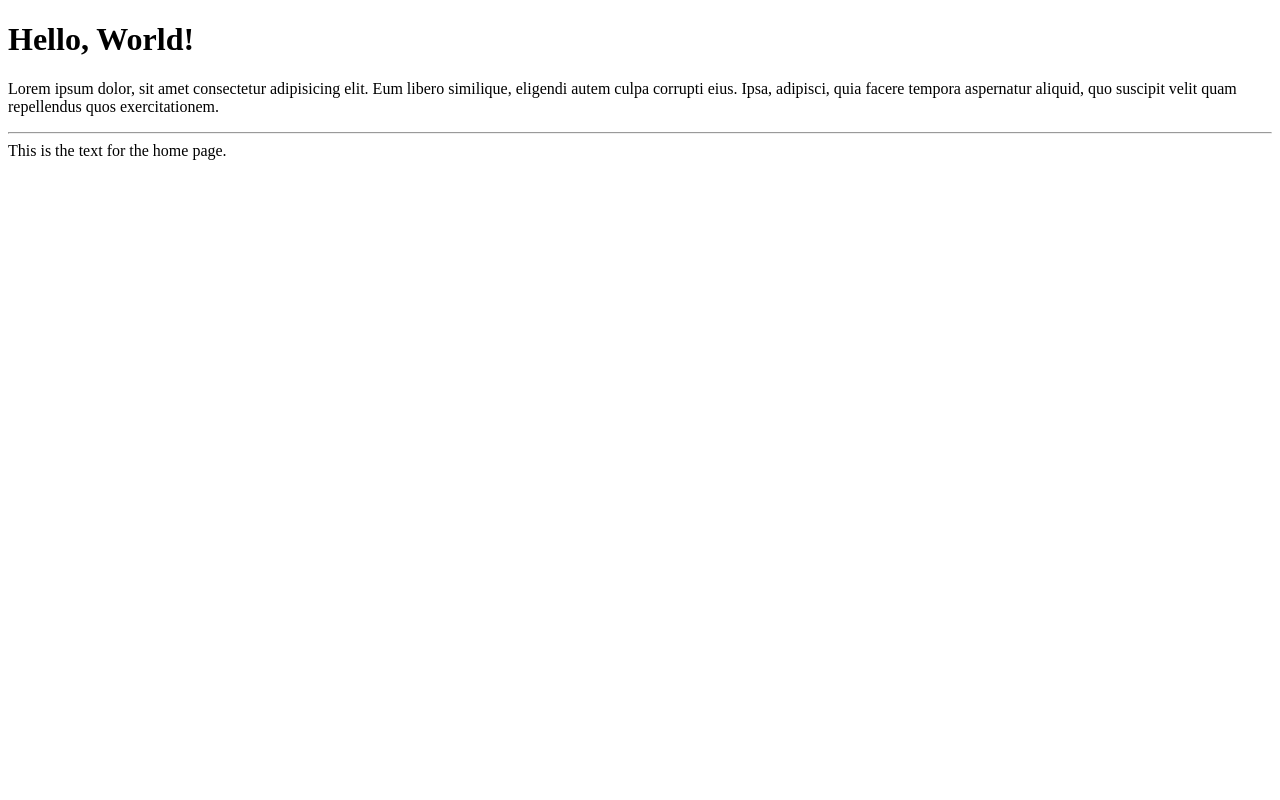
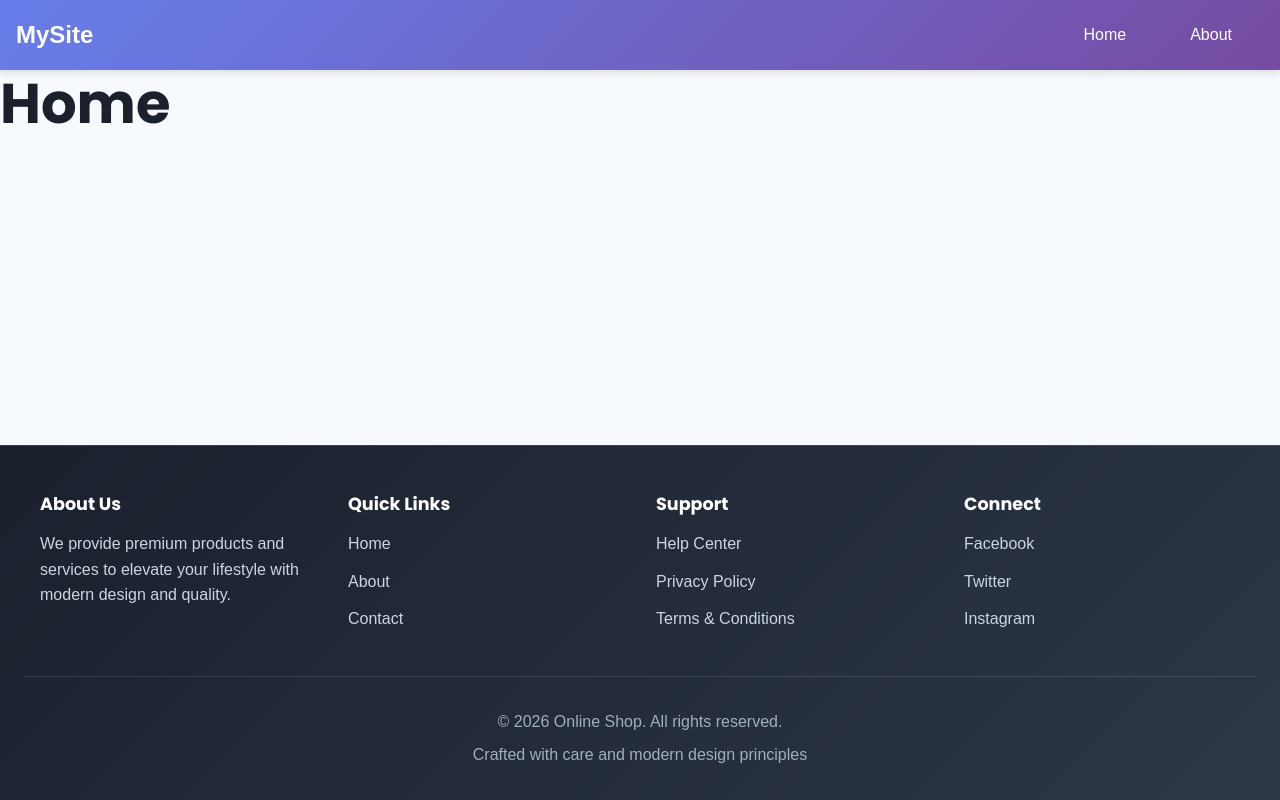
Before and after one commit to Barchinoy3112/CodeSchool-django-project-1, a Django app: page / in a window 1280 px wide. Run offline with Django 5.2, Linux system fonts and the light colour scheme.

Commit message:
Add navigation and about page with updated URL patterns

```diff
--- a/backend/backend/urls.py
+++ b/backend/backend/urls.py
@@ -19,5 +19,7 @@ from django.urls import path
 from online_shop import views
 urlpatterns = [
     path('admin/', admin.site.urls),
-    path('', views.home, name='home'),
+    path('', views.home),
+    path('home/', views.home, name='home'),
+    path('about/', views.about, name='about'),
 ]
--- a/backend/online_shop/views.py
+++ b/backend/online_shop/views.py
@@ -5,3 +5,7 @@ def home(request):
     text = 'This is the text for the home page.'
     context = {'text': text}
     return render(request, 'home.html', context)
+
+def about(request):
+    context = {'title': 'About Us'}
+    return render(request, 'about.html', context)
--- /dev/null
+++ b/backend/templates/about.html
@@ -0,0 +1,5 @@
+{% extends 'base.html' %}
+
+{% block content %}
+  <h1>{{ title }}</h1>
+{% endblock %}
--- /dev/null
+++ b/backend/templates/base.html
@@ -0,0 +1,343 @@
+<!DOCTYPE html>
+<html lang="en">
+<head>
+    <meta charset="UTF-8">
+    <meta name="viewport" content="width=device-width, initial-scale=1.0">
+    <meta name="description" content="Welcome to our modern online shop">
+    <meta name="theme-color" content="#667eea">
+    <title>{% block title %}Online Shop - Your Premium Destination{% endblock title %}</title>
+
+    <!-- Google Fonts -->
+    <link href="https://fonts.googleapis.com/css2?family=Inter:wght@300;400;500;600;700;800&family=Poppins:wght@600;700;800&display=swap" rel="stylesheet">
+
+    <style>
+        /* ==================== Global Styles ==================== */
+        * {
+            margin: 0;
+            padding: 0;
+            box-sizing: border-box;
+        }
+
+        :root {
+            --primary-gradient: linear-gradient(135deg, #667eea 0%, #764ba2 100%);
+            --secondary-gradient: linear-gradient(135deg, #f093fb 0%, #f5576c 100%);
+            --text-primary: #1a202c;
+            --text-secondary: #718096;
+            --bg-light: #f7fafc;
+            --bg-white: #ffffff;
+            --border-color: #e2e8f0;
+            --shadow-sm: 0 1px 3px rgba(0, 0, 0, 0.08);
+            --shadow-md: 0 4px 12px rgba(0, 0, 0, 0.1);
+            --shadow-lg: 0 12px 24px rgba(0, 0, 0, 0.12);
+            --transition: all 0.3s cubic-bezier(0.4, 0, 0.2, 1);
+        }
+
+        html {
+            scroll-behavior: smooth;
+        }
+
+        body {
+            font-family: 'Inter', -apple-system, BlinkMacSystemFont, 'Segoe UI', sans-serif;
+            color: var(--text-primary);
+            background-color: var(--bg-light);
+            line-height: 1.6;
+            min-height: 100vh;
+            display: flex;
+            flex-direction: column;
+        }
+
+        /* ==================== Main Content Container ==================== */
+        main {
+            flex: 1;
+            width: 100%;
+            padding: 0;
+        }
+
+        .content-wrapper {
+            animation: fadeIn 0.6s ease-in-out;
+        }
+
+        @keyframes fadeIn {
+            from {
+                opacity: 0;
+                transform: translateY(10px);
+            }
+            to {
+                opacity: 1;
+                transform: translateY(0);
+            }
+        }
+
+        /* ==================== Container & Layout ==================== */
+        .container {
+            max-width: 1200px;
+            margin: 0 auto;
+            padding: 0 1.5rem;
+        }
+
+        /* ==================== Typography ==================== */
+        h1, h2, h3, h4, h5, h6 {
+            font-family: 'Poppins', sans-serif;
+            font-weight: 700;
+            line-height: 1.2;
+            color: var(--text-primary);
+        }
+
+        h1 {
+            font-size: clamp(2rem, 5vw, 3.5rem);
+            margin-bottom: 1rem;
+        }
+
+        h2 {
+            font-size: clamp(1.5rem, 4vw, 2.5rem);
+            margin-bottom: 0.75rem;
+        }
+
+        h3 {
+            font-size: clamp(1.25rem, 3vw, 1.75rem);
+            margin-bottom: 0.5rem;
+        }
+
+        p {
+            color: var(--text-secondary);
+            margin-bottom: 1rem;
+            font-size: 1rem;
+            font-weight: 400;
+        }
+
+        /* ==================== Buttons ==================== */
+        .btn {
+            display: inline-block;
+            padding: 0.875rem 1.75rem;
+            border-radius: 8px;
+            border: none;
+            cursor: pointer;
+            font-size: 1rem;
+            font-weight: 600;
+            text-decoration: none;
+            transition: var(--transition);
+            text-align: center;
+            font-family: 'Inter', sans-serif;
+            box-shadow: var(--shadow-sm);
+            position: relative;
+            overflow: hidden;
+        }
+
+        .btn::before {
+            content: '';
+            position: absolute;
+            top: 0;
+            left: -100%;
+            width: 100%;
+            height: 100%;
+            background: rgba(255, 255, 255, 0.1);
+            transition: var(--transition);
+        }
+
+        .btn:hover::before {
+            left: 100%;
+        }
+
+        .btn-primary {
+            background: var(--primary-gradient);
+            color: white;
+        }
+
+        .btn-primary:hover {
+            transform: translateY(-2px);
+            box-shadow: var(--shadow-lg);
+        }
+
+        .btn-secondary {
+            background: var(--bg-white);
+            color: #667eea;
+            border: 2px solid #667eea;
+        }
+
+        .btn-secondary:hover {
+            background: #667eea;
+            color: white;
+            transform: translateY(-2px);
+        }
+
+        .btn-small {
+            padding: 0.5rem 1rem;
+            font-size: 0.875rem;
+        }
+
+        /* ==================== Footer ==================== */
+        footer {
+            background: linear-gradient(135deg, #1a202c 0%, #2d3748 100%);
+            color: #cbd5e0;
+            margin-top: auto;
+            padding: 3rem 1.5rem 1.5rem;
+            border-top: 1px solid rgba(255, 255, 255, 0.1);
+        }
+
+        .footer-content {
+            max-width: 1200px;
+            margin: 0 auto;
+            display: grid;
+            grid-template-columns: repeat(auto-fit, minmax(250px, 1fr));
+            gap: 2rem;
+            margin-bottom: 2rem;
+        }
+
+        .footer-section h3 {
+            color: white;
+            font-size: 1.1rem;
+            margin-bottom: 1rem;
+        }
+
+        .footer-section ul {
+            list-style: none;
+        }
+
+        .footer-section li {
+            margin-bottom: 0.75rem;
+        }
+
+        .footer-section a {
+            color: #cbd5e0;
+            text-decoration: none;
+            transition: var(--transition);
+            display: inline-flex;
+            align-items: center;
+            gap: 0.5rem;
+        }
+
+        .footer-section a:hover {
+            color: white;
+            transform: translateX(4px);
+        }
+
+        .footer-bottom {
+            text-align: center;
+            padding-top: 2rem;
+            border-top: 1px solid rgba(255, 255, 255, 0.1);
+            color: #a0aec0;
+            font-size: 0.875rem;
+        }
+
+        .footer-bottom p {
+            margin-bottom: 0.5rem;
+            color: inherit;
+        }
+
+        /* ==================== Scrollbar Styling ==================== */
+        ::-webkit-scrollbar {
+            width: 10px;
+        }
+
+        ::-webkit-scrollbar-track {
+            background: var(--bg-light);
+        }
+
+        ::-webkit-scrollbar-thumb {
+            background: linear-gradient(135deg, #667eea 0%, #764ba2 100%);
+            border-radius: 5px;
+        }
+
+        ::-webkit-scrollbar-thumb:hover {
+            background: linear-gradient(135deg, #764ba2 0%, #667eea 100%);
+        }
+
+        /* ==================== Responsive Design ==================== */
+        @media (max-width: 768px) {
+            .container {
+                padding: 0 1rem;
+            }
+
+            h1 {
+                font-size: 1.75rem;
+            }
+
+            h2 {
+                font-size: 1.5rem;
+            }
+
+            .footer-content {
+                grid-template-columns: 1fr;
+                gap: 1.5rem;
+            }
+        }
+
+        /* ==================== Accessibility ==================== */
+        @media (prefers-reduced-motion: reduce) {
+            * {
+                animation-duration: 0.01ms !important;
+                animation-iteration-count: 1 !important;
+                transition-duration: 0.01ms !important;
+            }
+        }
+
+        @media (prefers-color-scheme: dark) {
+            :root {
+                --text-primary: #f7fafc;
+                --text-secondary: #cbd5e0;
+                --bg-light: #1a202c;
+                --bg-white: #2d3748;
+                --border-color: #4a5568;
+            }
+
+            body {
+                background-color: var(--bg-light);
+            }
+
+            p {
+                color: var(--text-secondary);
+            }
+        }
+    </style>
+</head>
+<body>
+    <!-- Navigation -->
+    {% include 'nav.html'%}
+
+    <!-- Main Content -->
+    <main>
+        <div class="content-wrapper">
+            {% block content %}
+            {% endblock content %}
+        </div>
+    </main>
+
+    <!-- Footer -->
+    <footer>
+        <div class="footer-content">
+            <div class="footer-section">
+                <h3>About Us</h3>
+                <p style="color: #cbd5e0; margin-bottom: 1rem;">We provide premium products and services to elevate your lifestyle with modern design and quality.</p>
+            </div>
+            <div class="footer-section">
+                <h3>Quick Links</h3>
+                <ul>
+                    <li><a href="{% url 'home' %}">Home</a></li>
+                    <li><a href="{% url 'about' %}">About</a></li>
+                    <li><a href="#contact">Contact</a></li>
+                </ul>
+            </div>
+            <div class="footer-section">
+                <h3>Support</h3>
+                <ul>
+                    <li><a href="#help">Help Center</a></li>
+                    <li><a href="#privacy">Privacy Policy</a></li>
+                    <li><a href="#terms">Terms & Conditions</a></li>
+                </ul>
+            </div>
+            <div class="footer-section">
+                <h3>Connect</h3>
+                <ul>
+                    <li><a href="#facebook">Facebook</a></li>
+                    <li><a href="#twitter">Twitter</a></li>
+                    <li><a href="#instagram">Instagram</a></li>
+                </ul>
+            </div>
+        </div>
+        <div class="footer-bottom">
+            <p>&copy; 2026 Online Shop. All rights reserved.</p>
+            <p>Crafted with care and modern design principles</p>
+        </div>
+    </footer>
+</body>
+</html>
--- a/backend/templates/home.html
+++ b/backend/templates/home.html
@@ -1,13 +1,8 @@
-<!DOCTYPE html>
-<html lang="en">
-<head>
-    <meta charset="UTF-8">
-    <meta name="viewport" content="width=device-width, initial-scale=1.0">
-    <title>Document</title>
-</head>
-<body>
-    <h1>Hello, World!</h1>
-    <p>Lorem ipsum dolor, sit amet consectetur adipisicing elit. Eum libero similique, eligendi autem culpa corrupti eius. Ipsa, adipisci, quia facere tempora aspernatur aliquid, quo suscipit velit quam repellendus quos exercitationem.</p>
-    <hr>{{ text }}
-</body>
-</html>
+{% extends "base.html" %}
+
+
+{% block content %}
+
+    <h1>Home</h1>
+
+{% endblock content %}
--- /dev/null
+++ b/backend/templates/nav.html
@@ -0,0 +1,73 @@
+<!DOCTYPE html>
+<html lang="en">
+<head>
+    <meta charset="UTF-8">
+    <meta name="viewport" content="width=device-width, initial-scale=1.0">
+    <title>Navbar</title>
+    <style>
+        body { margin: 0; font-family: 'Arial', sans-serif; }
+        .navbar {
+            background: linear-gradient(135deg, #667eea 0%, #764ba2 100%);
+            padding: 1rem;
+            display: flex;
+            justify-content: space-between;
+            align-items: center;
+            box-shadow: 0 4px 6px rgba(0, 0, 0, 0.1);
+            position: sticky;
+            top: 0;
+            z-index: 1000;
+        }
+        .navbar-brand {
+            font-size: 1.5rem;
+            font-weight: bold;
+            color: #fff;
+            text-decoration: none;
+            transition: color 0.3s;
+        }
+        .navbar-brand:hover { color: #ddd; }
+        .navbar-links {
+            display: flex;
+            list-style: none;
+            margin: 0;
+            padding: 0;
+        }
+        .navbar-links li { margin: 0 1rem; }
+        .navbar-links a {
+            color: #fff;
+            text-decoration: none;
+            padding: 0.5rem 1rem;
+            border-radius: 20px;
+            transition: background 0.3s, transform 0.3s;
+        }
+        .navbar-links a:hover {
+            background: rgba(255, 255, 255, 0.2);
+            transform: translateY(-2px);
+        }
+        .hamburger { display: none; cursor: pointer; color: #fff; font-size: 1.5rem; }
+        @media (max-width: 768px) {
+            .navbar-links { display: none; flex-direction: column; position: absolute; top: 100%; left: 0; width: 100%; background: #667eea; }
+            .navbar-links.active { display: flex; }
+            .hamburger { display: block; }
+        }
+    </style>
+</head>
+<body>
+    <nav class="navbar">
+        <a href="{% url 'home' %}" class="navbar-brand">MySite</a>
+        <ul class="navbar-links" id="nav-links">
+            <li><a href="{% url 'home' %}">Home</a></li>
+            <li><a href="{% url 'about' %}">About</a></li>
+        </ul>
+        <div class="hamburger" onclick="toggleMenu()">☰</div>
+    </nav>
+    <script>
+        function toggleMenu() {
+            const links = document.getElementById('nav-links');
+            links.classList.toggle('active');
+        }
+
+
+
+</html></body>    </script>    </script>
+</body>
+</html>
```
Also changed, not shown: backend/templates/faq.html (added, +13 -0 lines).
